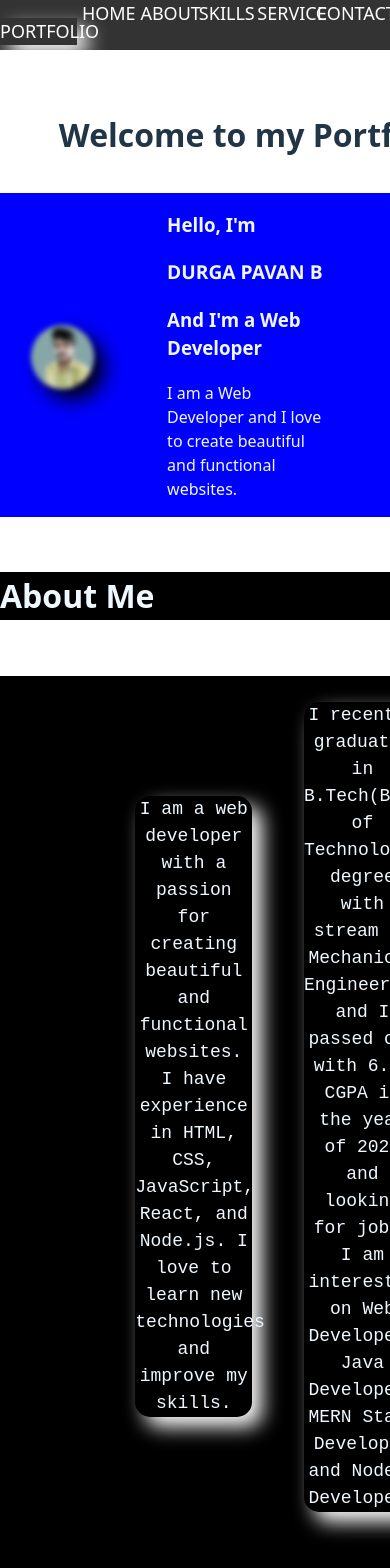
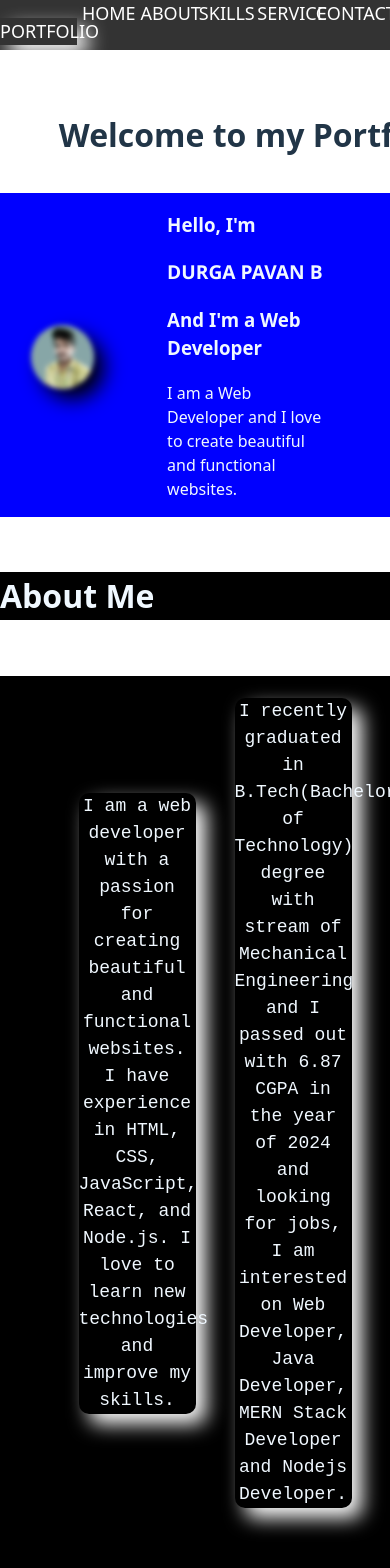
Before and after one commit to PavanMech321/portfolio-2, a React (Vite) app: page / in a window 390 px wide. Shown: the top 1568 px of the page. Built offline with nearby package versions, Linux system fonts and the light colour scheme.

Commit message:
Update App.css

```diff
--- a/src/App.css
+++ b/src/App.css
@@ -101,26 +101,27 @@
   font-size: larger;
   font-family: 'Segoe UI', Tahoma, Geneva, Verdana, sans-serif;
 } */
-#About{
-  /* width: 100vw; */
+.About{
+  width: 100vw;
 /*   height: auto;
   margin-top: 2%;
   display: grid;
   grid-template-columns: 40vw 40vw;
   gap : 2%; */
   background-color: black;
-  height: auto;
+/*   height: auto; */
   margin-top: 10%;
   color:aliceblue;
   align-items: center;
   box-shadow: 10px 10px 20px white;
 }
-#About h1{
+.About h1{
   font-size: xx-large;
   text-align: center;
   font-family: 'Segoe UI', Tahoma, Geneva, Verdana, sans-serif;
 }
- #About .para{
+ .para{
+  width:100%;
   display: grid;
   grid-template-columns: 40vw 40vw;
   column-gap: 5%;
@@ -137,8 +138,8 @@
 /*   justify-content: center; */
 }
 #card{
-  border-radius: 15px;
-  margin-top: 5%;
+  border-radius: 10px;
+  margin-top: 2%;
   box-shadow: 10px 10px 20px white;
 }
 .Skills{
```
